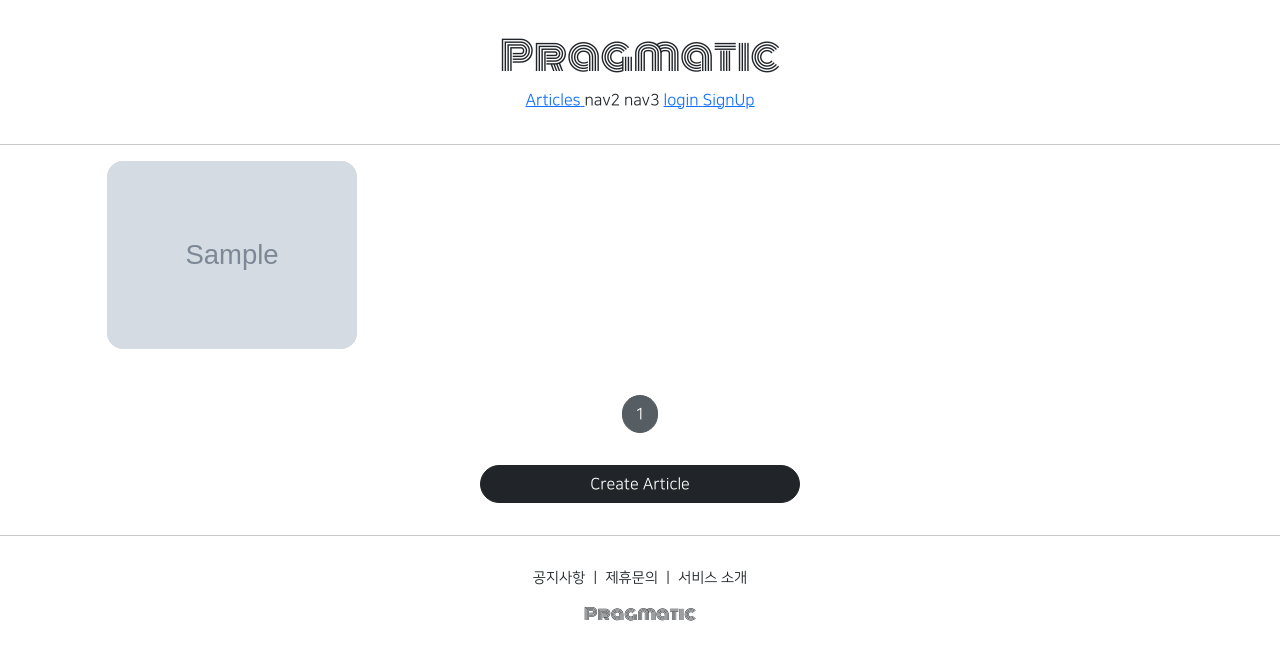
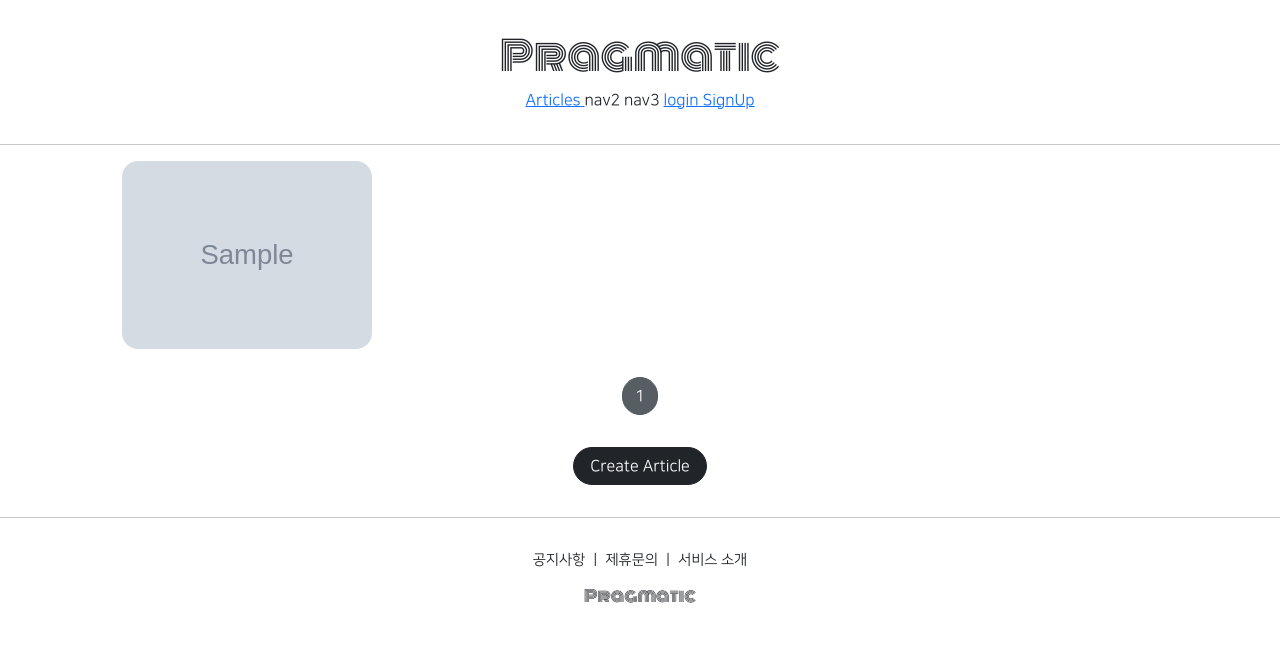
Before and after one commit to dirn0568/pragmatic, a Django app: page /articles/list/ in a window 1280 px wide. Shown: the top 660 px of the page. Run offline with Django 3.2, Linux system fonts and the light colour scheme; tables that the repository leaves empty hold one stand-in row (values such as "Sample post"); grey boxes marked "Sample" are stand-in pictures; some libraries are stand-ins or nearby versions; some web fonts are replaced.

Commit message:
django course 39 commit

```diff
--- a/articleapp/templates/articleapp/list.html
+++ b/articleapp/templates/articleapp/list.html
@@ -5,9 +5,17 @@
 
 <style>
 
+    .container {
+        padding: 0;
+        margin: 0, auto;
+    }
+
+    .container a {
+        width: 45%;
+        max-width: 250px;
+    }
+
     .container div {
-      width: 250px;
-      background-color: antiquewhite;
       display: flex;
       justify-content: center;
       align-items: center;
@@ -43,7 +51,7 @@
     {% include 'snippets/pagination.html' with page_obj=page_obj %}
 
     <div style="text-align: center">
-      <a href="{% url 'articleapp:create' %}" class="btn btn-dark rounded-pill col-3 mt-3 mb-3">
+      <a href="{% url 'articleapp:create' %}" class="btn btn-dark rounded-pill mt-3 mb-3 px-3">
         Create Article
       </a>
     </div>
--- a/pragmatic/settings.py
+++ b/pragmatic/settings.py
@@ -39,7 +39,7 @@ SECRET_KEY = env('SECRET_KEY')
 # SECURITY WARNING: don't run with debug turned on in production!
 DEBUG = True
 
-ALLOWED_HOSTS = []
+ALLOWED_HOSTS = ['*']
 
 
 # Application definition
--- a/static/base.css
+++ b/static/base.css
@@ -14,3 +14,9 @@
     text-align:center;
     margin: 2rem 0;
 }
+
+@media screen and (max-width:500px) {
+    html {
+        font-size: 13px;
+    }
+}
--- a/static/js/magicgrid.js
+++ b/static/js/magicgrid.js
@@ -277,7 +277,7 @@ MagicGrid.prototype.listen = function listen () {
 let magicGrid = new MagicGrid({
   container: '.container',
   animate: true,
-  gutter: 30,
+  gutter: 12,
   static: true,
   useMin: true
 });
--- a/templates/head.html
+++ b/templates/head.html
@@ -2,6 +2,7 @@
 
 <head>
     <meta charset="UTF-8">
+    <meta name="viewport" content="width=device-width, initial-scale=1, shrink-to-fit=no">
     <title>Pragmatic</title>
 
     <!-- BOOTSTRAP LINK -->
```
